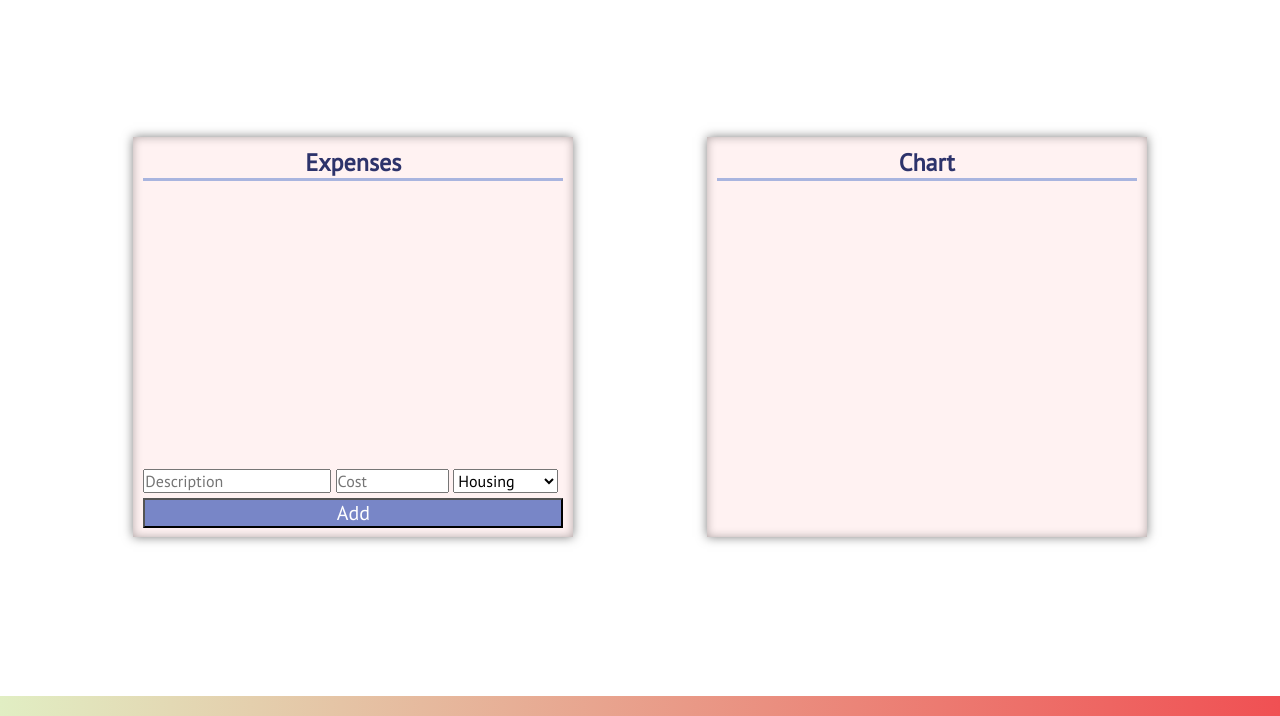
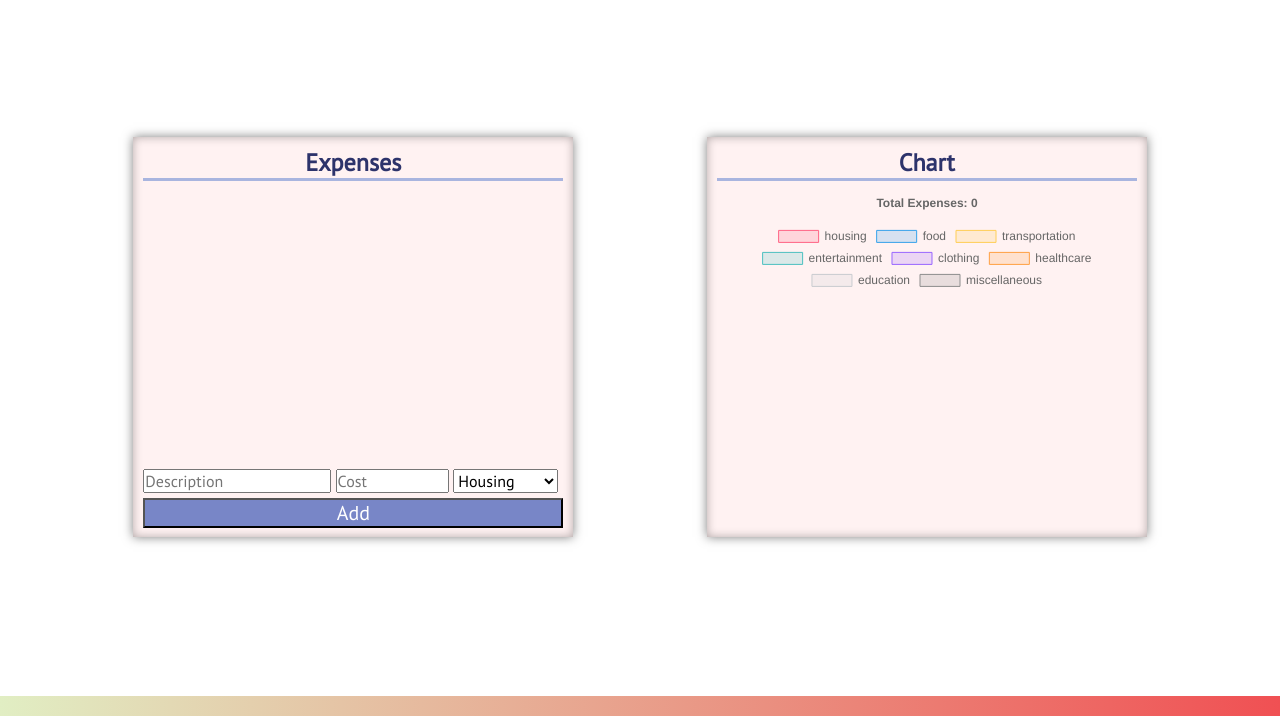
Before and after one commit to ImranullahKhann/expense-tracker, a plain HTML site: page index.html in a window 1280 px wide. Shown: the part 84-800 px from the top of the page. Drawn offline with nearby package versions, Linux system fonts and the light colour scheme.

Commit message:
Added a chart to visualize the spendings in different categoies.

```diff
--- a/index.html
+++ b/index.html
@@ -5,6 +5,7 @@
     <meta name="viewport" content="width=device-width, initial-scale=1.0">
     <title>Expense Tracker</title>
     <link rel="stylesheet" href="styles.css">
+    <script src="https://cdn.jsdelivr.net/npm/chart.js"></script>
 </head>
 <body>
     <header>
@@ -38,6 +39,10 @@
 
         <section class="chart">
             <h3>Chart</h3>
+
+            <div id="chart-container">
+                <canvas id="myChart" style="width: 400px; height: 300px;"></canvas>
+            </div>
         </section>
     </main>
 
@@ -45,6 +50,6 @@
 
     </footer>
 
-    <script src="script.js"></script>
+    <script src="script.js" type="module"></script>
 </body>
 </html>
--- a/script.js
+++ b/script.js
@@ -3,6 +3,16 @@ if (localStorage.getItem("data") === null) {
     let data = {
         id: 0,
         expenses: [],
+        categoryExpenses: {
+            housing: 0,
+            food: 0,
+            transportation: 0,
+            entertainment: 0,
+            clothing: 0,
+            healthcare: 0,
+            education: 0,
+            miscellaneous: 0
+        },
         totalCosts: 0
     }
     localStorage.setItem("data", JSON.stringify(data))
@@ -26,8 +36,10 @@ addButton.addEventListener("click", (e) => {
     }
 
     data.id++
-    data.expenses.push(exp);
-    data.totalCosts = data.totalCosts + cost
+    data.expenses.push(exp)
+
+    data.categoryExpenses[cat.toLowerCase()] += cost
+    data.totalCosts += cost
 
     localStorage.setItem("data", JSON.stringify(data));
 
@@ -38,9 +50,10 @@ let content = document.querySelector(".content")
 let data = JSON.parse(localStorage.getItem("data"))
 let myExpenses = data.expenses
 // display all the expenses
-for (expense of myExpenses) {
+myExpenses.forEach(expense => {
     const id = expense.id
     const costValue = expense.cost
+    const categ = expense.category
 
     let exp  = document.createElement("div")
     exp.className = "expense"
@@ -54,7 +67,7 @@ for (expense of myExpenses) {
 
     let cat = document.createElement("p")
     cat.className = "category"
-    cat.innerHTML = expense.category
+    cat.innerHTML = categ
 
     let del = document.createElement("button")
     del.innerText = "Remove"
@@ -62,11 +75,12 @@ for (expense of myExpenses) {
     del.addEventListener("click", (e) => {
         e.preventDefault();
 
-        let data = JSON.parse(localStorage.getItem("data"));
+        let data = JSON.parse(localStorage.getItem("data"))
 
-        data.expenses = data.expenses.filter(item => item.id !== id);
+        data.expenses = data.expenses.filter(item => item.id !== id)
 
-        data.totalCosts = data.totalCosts - costValue
+        data.categoryExpenses[categ.toLowerCase()] -= costValue
+        data.totalCosts -= costValue
 
         localStorage.setItem("data", JSON.stringify(data));
 
@@ -79,4 +93,62 @@ for (expense of myExpenses) {
     exp.appendChild(del)
 
     content.appendChild(exp)
-}
+});
+
+// Visualize the chart
+let categoryData = data.categoryExpenses
+
+// Extract labels and values from the JSON object
+const labels = Object.keys(categoryData);
+const values = Object.values(categoryData);
+
+// Define colors for the pie chart
+const backgroundColors = [
+    'rgba(255, 99, 132, 0.2)',
+    'rgba(54, 162, 235, 0.2)',
+    'rgba(255, 206, 86, 0.2)',
+    'rgba(75, 192, 192, 0.2)',
+    'rgba(153, 102, 255, 0.2)',
+    'rgba(255, 159, 64, 0.2)',
+    'rgba(201, 203, 207, 0.2)',
+    'rgba(140, 140, 140, 0.2)'
+];
+
+const borderColors = [
+    'rgba(255, 99, 132, 1)',
+    'rgba(54, 162, 235, 1)',
+    'rgba(255, 206, 86, 1)',
+    'rgba(75, 192, 192, 1)',
+    'rgba(153, 102, 255, 1)',
+    'rgba(255, 159, 64, 1)',
+    'rgba(201, 203, 207, 1)',
+    'rgba(140, 140, 140, 1)'
+];
+
+// Create the pie chart using Chart.js
+const chart = document.getElementById('myChart').getContext('2d');
+
+new Chart(chart, {
+    type: 'pie',
+    data: {
+        labels: labels,
+        datasets: [{
+            data: values,
+            backgroundColor: backgroundColors,
+            borderColor: borderColors,
+            borderWidth: 1
+        }]
+    },
+    options: {
+        responsive: false,
+        plugins: {
+            legend: {
+                position: 'top'
+            },
+            title: {
+                display: true,
+                text: 'Total Expenses: ' + data.totalCosts
+            }
+        }
+    }
+})
--- a/styles.css
+++ b/styles.css
@@ -160,6 +160,11 @@ h3 {
     border: 1px solid black;
 }
 
+#chart-container {
+    display: flex;
+    justify-content: center;
+}
+
 @media (max-width: 888px) {
     main {
         flex-direction: column;
```
Also changed, not shown: 1 other file.
